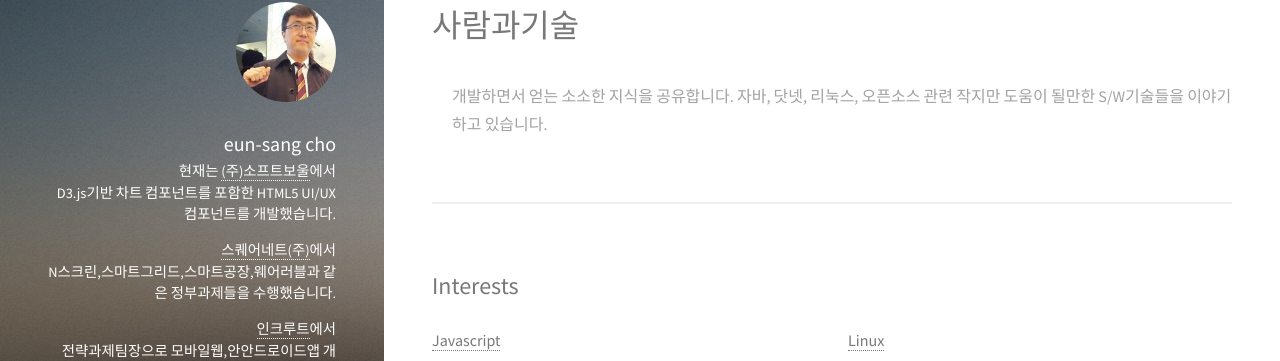
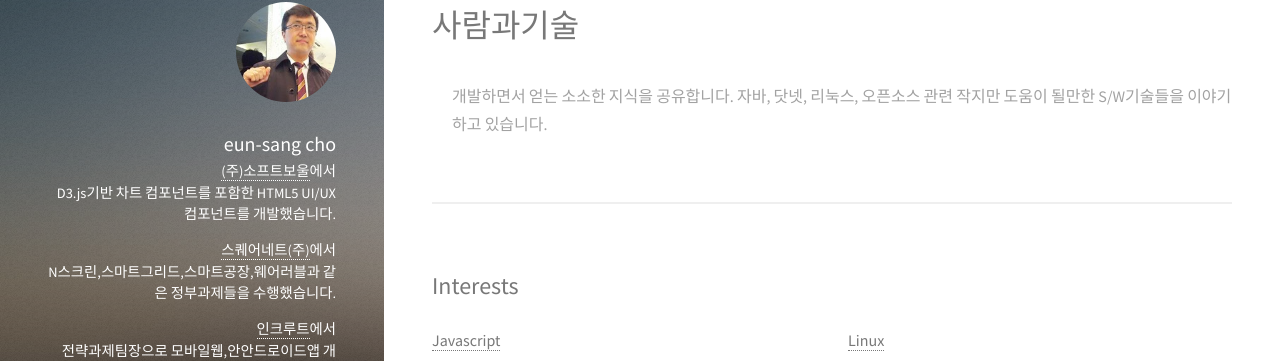
Before and after one commit to itnpeople/itnpeople.github.com, a Jekyll site: the page built from index.html, in a window 1280 px wide. Shown: the part 94-455 px from the top of the page. Built offline with Jekyll 4.4.1, drawn with Linux system fonts in a browser that asks for light colours; nearby versions of some CDN libraries.

Commit message:
change profile

```diff
--- a/index.html
+++ b/index.html
@@ -19,7 +19,7 @@
 			<header id="header">
 				<a href="#" class="image avatar"><img src="{{site.baseurl}}/resources/img/index/avatar.jpg" alt="" /></a>
 				<h1><strong>eun-sang cho</strong></h1>
-				<h5>현재는 <a href="http://www.softbowl.co.kr" target="_blank">(주)소프트보울</a>에서<br/> D3.js기반 차트 컴포넌트를 포함한 HTML5 UI/UX 컴포넌트를 개발했습니다.</h5>
+				<h5><a href="http://www.softbowl.co.kr" target="_blank">(주)소프트보울</a>에서<br/> D3.js기반 차트 컴포넌트를 포함한 HTML5 UI/UX 컴포넌트를 개발했습니다.</h5>
 				<h5><a href="http://www.squarenet.co.kr" target="_blank">스퀘어네트(주)</a>에서<br/> N스크린,스마트그리드,스마트공장,웨어러블과 같은 정부과제들을 수행했습니다.</h5>
 				<h5><a href="http://www.incruit.co.kr" target="_blank">인크루트</a>에서<br/>  전략과제팀장으로 모바일웹,안안드로이드앱 개발, 오픈소스기반기술,웹표준화 등의 작업을 했습니다.</h5>
 			</header>
```
